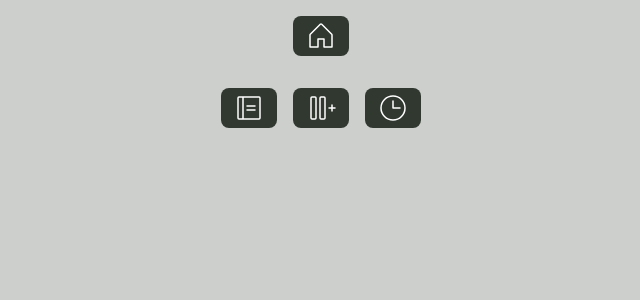
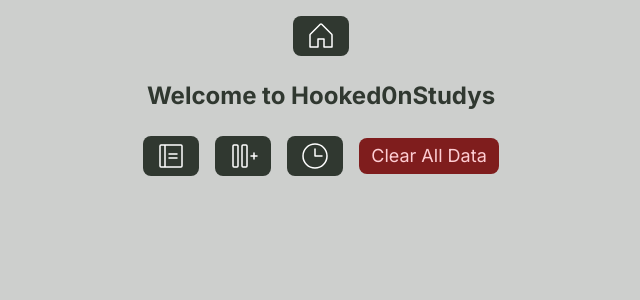
Before and after one commit to AnnaH00k/hookintech, a Next.js app: page /hooked0nstudys in a window 1280 px wide. Shown: the top 300 px of the page, without its empty margins (319-959 px from the left). Built offline with nearby package versions, Linux system fonts and the light colour scheme.

Commit message:
add cookie deletion

```diff
--- a/app/hooked0nstudys/components/SubjectList.tsx
+++ b/app/hooked0nstudys/components/SubjectList.tsx
@@ -32,6 +32,8 @@
 
   return (
     <section className="max-w-3xl w-[95vw] p-4 bg-[#303830] rounded-lg shadow-lg">
+        <h2 className="text-[#cdcfcd] text-lg font-bold">Courses</h2>
+        {subjects.length === 0 && <p className="text-[#cdcfcd] text-sm">No courses added yet</p>}
       <ul className="mt-4 space-y-2">
         {subjects.map(subject => (
           <li key={subject.id} className="flex items-center justify-between">
--- a/app/hooked0nstudys/page.tsx
+++ b/app/hooked0nstudys/page.tsx
@@ -33,7 +33,7 @@
     const savedSubjects = Cookies.get("subjects");
     return savedSubjects ? JSON.parse(savedSubjects) : [];
   });
-  const [selectedSubject, setSelectedSubject] = useState<Subject | null>(null); // Update here
+  const [selectedSubject, setSelectedSubject] = useState<Subject | null>(null);
   const [selectedSubjectIndex, setSelectedSubjectIndex] = useState<number>(0);
   const [showSubjectAddition, setShowSubjectAddition] = useState(false);
   const [subjectTasks, setSubjectTasks] = useState<SubjectTasks>(() => {
@@ -64,9 +64,7 @@
   const handleSubjectChange = (index: number) => {
     setSelectedSubject(subjects[index]);
     setSelectedSubjectIndex(index);
-
   };
-
 
   const countdownToExamDate = (examDate: string): string => {
     if (!examDate) {
@@ -88,9 +86,21 @@
     return `${days}d ${hours}h ${minutes}m until exam`;
   };
 
+  const clearCookies = () => {
+    Cookies.remove("subjects");
+    Cookies.remove("subjectTasks");
+    setSubjects([]);
+    setSubjectTasks({});
+    setSelectedSubject(null);
+    setSelectedSubjectIndex(0);
+  };
 
   return (
     <main className="flex flex-col items-center min-h-screen gap-4 py-20 bg-[#cdcfcd] text-[#cdcfcd] w-full">
+      {!selectedSubject && (
+        <h1 className="text-2xl text-[#303830] font-bold">Welcome to Hooked0nStudys</h1>
+      )}
+
       {selectedSubject && (
         <section className="max-w-3xl w-[95vw] p-4 bg-[#303830] rounded-lg shadow-lg">
           <div className="flex flex-row w-full items-center justify-center">
@@ -102,7 +112,7 @@
             </button>
             <div className="flex flex-col items-center justify-center mb-4">
               <h2 className="text-lg text-center font-bold">{selectedSubject.name}</h2>
-                <div>{countdownToExamDate(selectedSubject.examDate)} </div>
+              <div>{countdownToExamDate(selectedSubject.examDate)}</div>
             </div>
             <button
               onClick={() => handleSubjectChange(selectedSubjectIndex < subjects.length - 1 ? selectedSubjectIndex + 1 : 0)}
@@ -135,12 +145,18 @@
         >
           <Clock size={32} weight="light" />
         </button>
+        <button
+          onClick={clearCookies}
+          className="sm:text-lg m-2 text-md text-rose-200 text-center bg-red-900 rounded-lg px-3 py-1"
+        >
+          Clear All Data
+        </button>
       </section>
 
       {showSubjects && (
         <SubjectList
-          subjects={subjects}
-          setSelectedSubject={setSelectedSubject} // Pass setSelectedSubject directly
+          subjects={subjects || []} // Ensure subjects is an array
+          setSelectedSubject={setSelectedSubject}
           selectedSubject={selectedSubject}
           setSubjects={setSubjects}
           subjectTasks={subjectTasks}
@@ -149,7 +165,7 @@
       )}
       {showSubjectAddition && (
         <SubjectForm
-          subjects={subjects}
+          subjects={subjects || []} // Ensure subjects is an array
           setSubjects={setSubjects}
           subjectTasks={subjectTasks}
           setSubjectTasks={setSubjectTasks}
```
Lines whose indentation alone changed are shown as unchanged.
